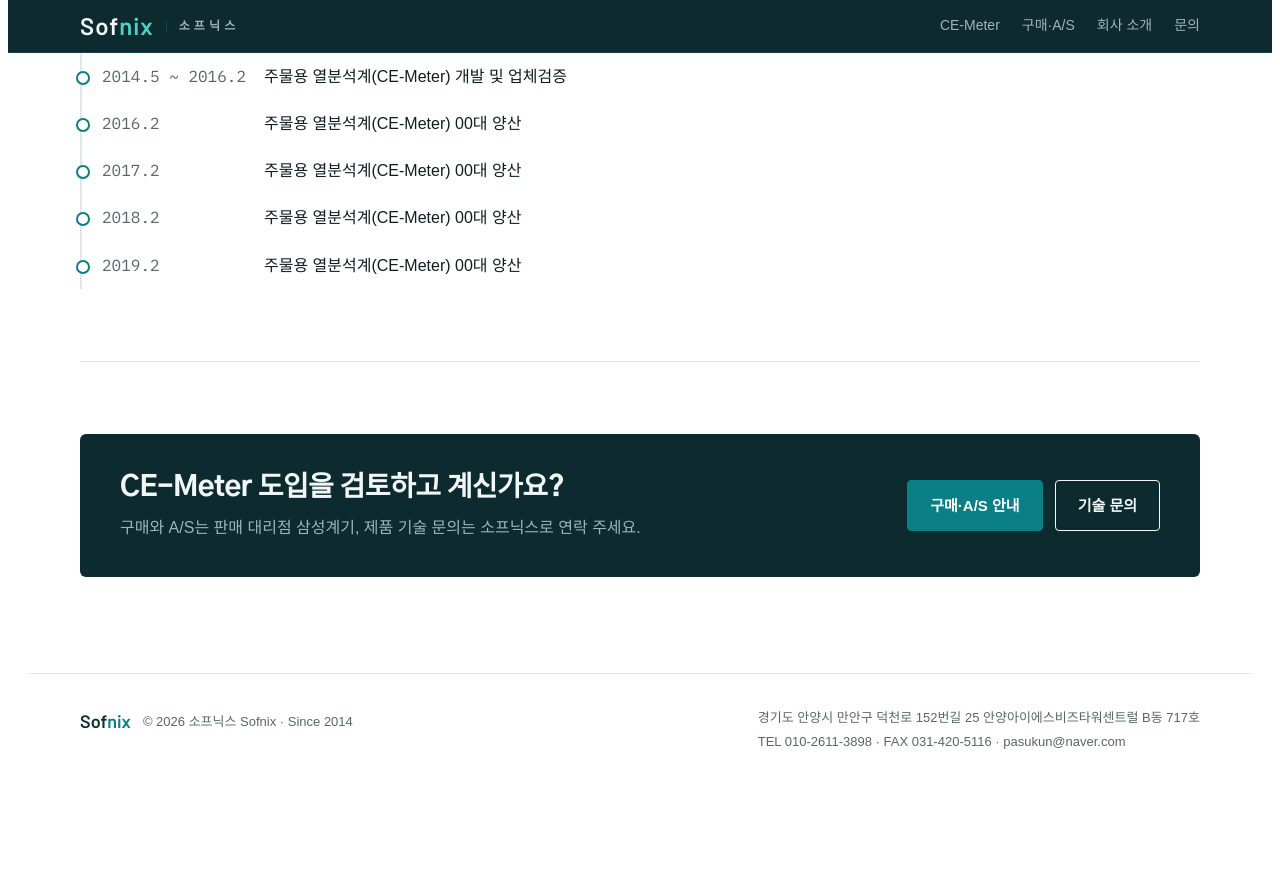
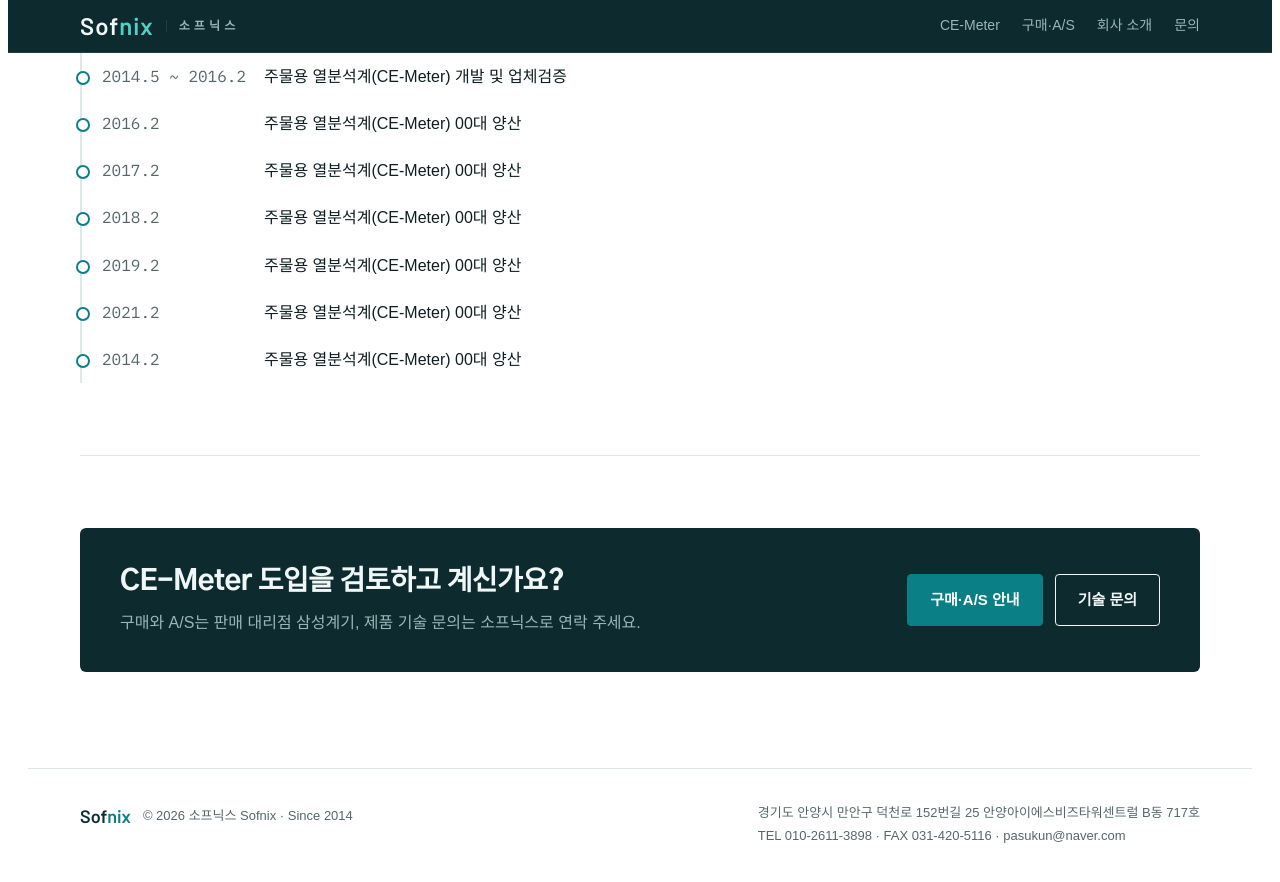
Before and after one commit to tenfloor/sofnix.github.io, a Jekyll site: the page built from index.html, in a window 1280 px wide and 900 px high, scrolled down 1748 px. Shown: the top 882 px of the window. Built offline with Jekyll 4.4.1, drawn with Linux system fonts in a browser that asks for light colours; some web fonts are replaced; before the commit the page ends 2553 px from its top, so only the background shows below that.

Commit message:
Update records.yml

```diff
--- a/_data/records.yml
+++ b/_data/records.yml
@@ -75,6 +75,18 @@
   client: "(주)삼성계기"
   place: 대구
 
+- area: product
+  date: "2021.2"
+  title: 주물용 열분석계(CE-Meter) 00대 양산
+  client: "(주)삼성계기"
+  place: 대구
+
+- area: product
+  date: "2014.2"
+  title: 주물용 열분석계(CE-Meter) 00대 양산
+  client: "(주)삼성계기"
+  place: 대구
+
 - area: custom
   date: "2019.3 ~ 2019.12"
   title: 시설모니터링 시스템 개발
```
